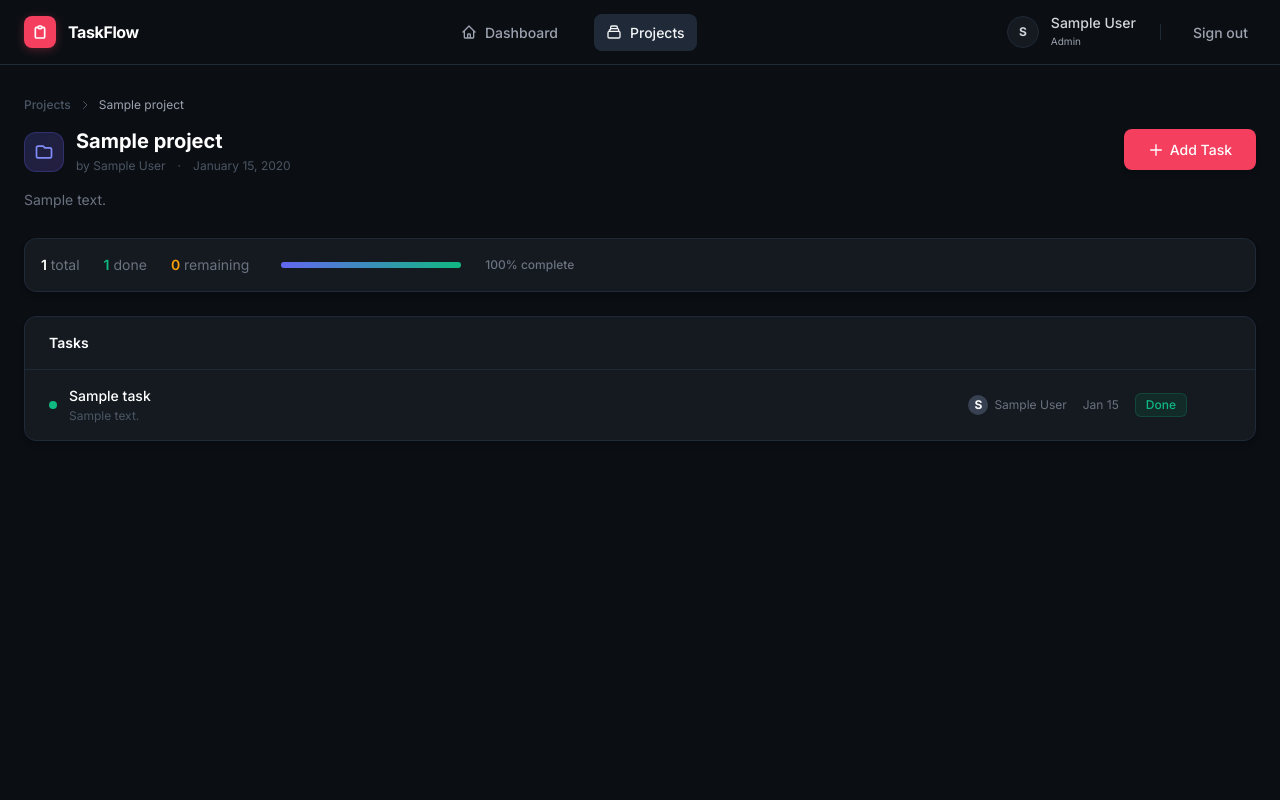
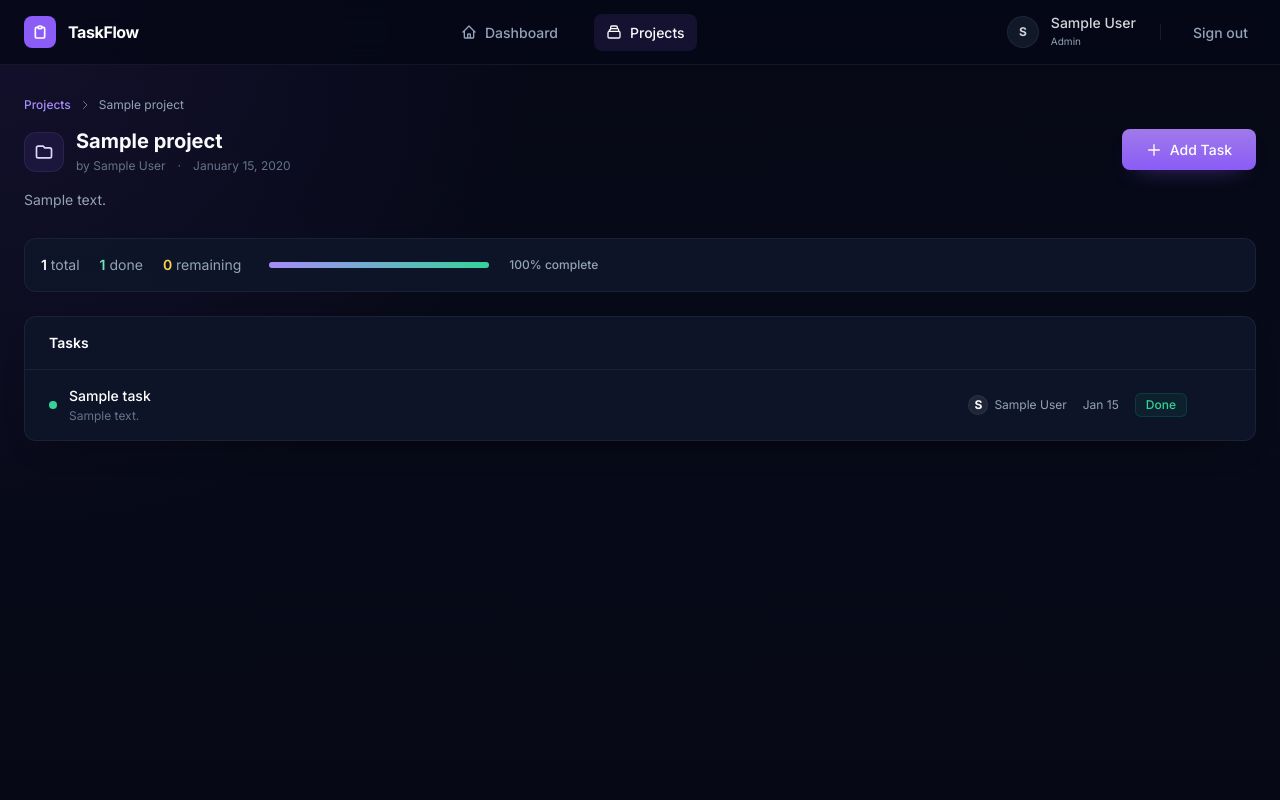
Before and after one commit to imrcoder07/Taskflow, a Flask app: page /projects/1 in a window 1280 px wide. Run offline with Flask 3, Linux system fonts and the light colour scheme; a user stored in the database is signed in; tables that the repository leaves empty hold one stand-in row (values such as "Sample post"); some libraries are stand-ins or nearby versions.

Commit message:
Refine UI/UX with cohesive modern SaaS design system

```diff
--- a/app/templates/base.html
+++ b/app/templates/base.html
@@ -11,9 +11,9 @@
       theme: {
         extend: {
           colors: {
-            surface: { bg: '#0A0A0A', card: '#141414', border: '#262626' },
-            brand: { DEFAULT: '#F43F5E', hover: '#E11D48' },
-            content: { primary: '#F3F4F6', secondary: '#9CA3AF' }
+            surface: { bg: '#060816', card: '#0F172A', raised: '#111827', border: 'rgba(255,255,255,0.06)' },
+            brand: { DEFAULT: '#8B5CF6', hover: '#7C3AED' },
+            content: { primary: '#F8FAFC', secondary: '#94A3B8' }
           },
           fontFamily: { sans: ['Inter', 'system-ui', 'sans-serif'] }
         }
@@ -23,119 +23,147 @@
   <link rel="preconnect" href="https://fonts.googleapis.com" />
   <link href="https://fonts.googleapis.com/css2?family=Inter:wght@400;500;600;700;800&display=swap" rel="stylesheet" />
   <style>
-    body { font-family: 'Inter', sans-serif; background-color: #0B0F14; color: #F3F4F6; color-scheme: dark; }
+    :root {
+      --bg: #060816;
+      --surface: #0F172A;
+      --surface-raised: #111827;
+      --border-soft: rgba(255,255,255,0.06);
+      --border-strong: rgba(255,255,255,0.1);
+      --text: #F8FAFC;
+      --muted: #94A3B8;
+      --muted-low: #64748B;
+      --accent: #8B5CF6;
+      --accent-hover: #7C3AED;
+      --success: #10B981;
+      --warning: #F59E0B;
+      --danger: #EF4444;
+    }
+
+    body {
+      font-family: 'Inter', sans-serif;
+      background:
+        radial-gradient(circle at top left, rgba(139,92,246,0.10), transparent 34rem),
+        linear-gradient(180deg, #060816 0%, #070A18 48%, #060816 100%);
+      color: var(--text);
+      color-scheme: dark;
+    }
 
     /* Scrollbar */
     ::-webkit-scrollbar { width: 6px; }
-    ::-webkit-scrollbar-track { background: #0B0F14; }
-    ::-webkit-scrollbar-thumb { background: #1F2937; border-radius: 3px; }
+    ::-webkit-scrollbar-track { background: var(--bg); }
+    ::-webkit-scrollbar-thumb { background: rgba(148,163,184,0.18); border-radius: 3px; }
 
     /* Autofill */
     input:-webkit-autofill {
-      -webkit-box-shadow: 0 0 0 50px #141A1F inset !important;
-      -webkit-text-fill-color: #F3F4F6 !important;
+      -webkit-box-shadow: 0 0 0 50px var(--surface-raised) inset !important;
+      -webkit-text-fill-color: var(--text) !important;
     }
+
+    .page-title { color: var(--text); font-weight: 700; letter-spacing: 0; }
+    .page-kicker { color: var(--muted); }
+    .text-muted { color: var(--muted); }
+    .text-muted-low { color: var(--muted-low); }
+    .accent-link { color: #A78BFA; transition: color 0.2s ease; }
+    .accent-link:hover { color: #C4B5FD; }
 
     /* Cards */
     .card {
-      background: #141A1F;
-      border: 1px solid #1F2937;
+      background: rgba(15,23,42,0.86);
+      border: 1px solid var(--border-soft);
       border-radius: 12px;
-      box-shadow: 0 4px 6px -1px rgba(0, 0, 0, 0.2), 0 2px 4px -1px rgba(0, 0, 0, 0.1);
+      box-shadow: 0 16px 40px -28px rgba(0, 0, 0, 0.75);
       transition: border-color 0.2s, box-shadow 0.2s, transform 0.2s;
     }
     .card-hover:hover {
-      border-color: #374151;
-      box-shadow: 0 10px 15px -3px rgba(0, 0, 0, 0.3), 0 4px 6px -2px rgba(0, 0, 0, 0.15); /* shadow-lg */
+      border-color: rgba(139,92,246,0.20);
+      box-shadow: 0 22px 48px -34px rgba(139,92,246,0.45);
       transform: translateY(-2px);
     }
 
     /* Buttons */
     .btn-primary {
-      background: #F43F5E;
+      background: linear-gradient(180deg, #9F7AEA 0%, var(--accent) 100%);
       color: white;
       font-weight: 500;
       border-radius: 8px;
       padding: 10px 24px;
       font-size: 14px;
       transition: all 0.2s ease;
-      box-shadow: 0 4px 6px -1px rgba(0, 0, 0, 0.1), 0 2px 4px -1px rgba(0, 0, 0, 0.06); /* shadow-md */
+      box-shadow: 0 10px 24px -16px rgba(139,92,246,0.9);
     }
     .btn-primary:hover {
-      background: #E11D48;
-      transform: scale(1.05);
-      box-shadow: 0 20px 25px -5px rgba(0, 0, 0, 0.1), 0 10px 10px -5px rgba(0, 0, 0, 0.04); /* shadow-xl */
+      background: linear-gradient(180deg, #8B5CF6 0%, var(--accent-hover) 100%);
+      transform: translateY(-1px);
+      box-shadow: 0 16px 32px -20px rgba(139,92,246,0.9);
     }
-    .btn-primary:active { transform: scale(0.98); }
+    .btn-primary:active { transform: translateY(0); }
 
     .btn-secondary {
-      background: #141A1F;
-      border: 1px solid #1F2937;
-      color: #F3F4F6;
+      background: rgba(15,23,42,0.72);
+      border: 1px solid var(--border-soft);
+      color: var(--text);
       font-weight: 500;
       border-radius: 8px;
       padding: 10px 24px;
       font-size: 14px;
       transition: all 0.2s ease;
-      box-shadow: 0 4px 6px -1px rgba(0, 0, 0, 0.1), 0 2px 4px -1px rgba(0, 0, 0, 0.06); /* shadow-md */
     }
     .btn-secondary:hover {
-      border-color: #374151;
-      background: #1F2937;
-      transform: scale(1.05);
-      box-shadow: 0 20px 25px -5px rgba(0, 0, 0, 0.1), 0 10px 10px -5px rgba(0, 0, 0, 0.04); /* shadow-xl */
+      border-color: rgba(255,255,255,0.12);
+      background: rgba(17,24,39,0.9);
+      transform: translateY(-1px);
     }
 
     .btn-ghost {
       background: transparent;
-      color: #9CA3AF;
+      color: var(--muted);
       font-weight: 500;
       border-radius: 8px;
       padding: 8px 16px;
       font-size: 14px;
       transition: all 0.2s ease;
     }
-    .btn-ghost:hover { color: #F3F4F6; background: #1A1A1A; }
+    .btn-ghost:hover { color: var(--text); background: rgba(255,255,255,0.04); }
 
     .btn-danger {
       background: transparent;
-      border: 1px solid rgba(239,68,68,0.2);
-      color: #EF4444;
+      border: 1px solid rgba(239,68,68,0.22);
+      color: #F87171;
       font-weight: 500;
       border-radius: 8px;
       padding: 8px 16px;
       font-size: 14px;
       transition: all 0.2s ease;
     }
-    .btn-danger:hover { background: rgba(239,68,68,0.1); border-color: rgba(239,68,68,0.4); transform: translateY(-1px); }
+    .btn-danger:hover { background: rgba(239,68,68,0.08); border-color: rgba(239,68,68,0.32); transform: translateY(-1px); }
 
     /* Inputs */
     .input-field {
       width: 100%;
-      background: #0B0F14;
-      border: 1px solid #1F2937;
+      background: rgba(6,8,22,0.72);
+      border: 1px solid var(--border-soft);
       border-radius: 8px;
       padding: 10px 16px;
-      color: #F3F4F6;
+      color: var(--text);
       font-size: 14px;
       transition: border-color 0.2s, box-shadow 0.2s;
       outline: none;
     }
-    .input-field::placeholder { color: #9CA3AF; }
-    .input-field:focus { border-color: #F43F5E; box-shadow: 0 0 0 2px rgba(244,63,94,0.15); }
-    .input-field-error { border-color: #EF4444; }
+    .input-field::placeholder { color: var(--muted-low); }
+    .input-field:focus { border-color: rgba(139,92,246,0.55); box-shadow: 0 0 0 3px rgba(139,92,246,0.13); }
+    .input-field-error { border-color: rgba(239,68,68,0.7); }
     .input-field-error:focus { box-shadow: 0 0 0 2px rgba(239,68,68,0.15); }
 
     /* Badges */
-    .badge-pending  { background: rgba(245,158,11,0.1); color: #F59E0B; border: 1px solid rgba(245,158,11,0.2); }
-    .badge-progress { background: rgba(99,102,241,0.1); color: #818CF8; border: 1px solid rgba(99,102,241,0.2); }
-    .badge-done     { background: rgba(16,185,129,0.1); color: #10B981; border: 1px solid rgba(16,185,129,0.2); }
+    .badge-pending  { background: rgba(245,158,11,0.08); color: #FBBF24; border: 1px solid rgba(245,158,11,0.16); }
+    .badge-progress { background: rgba(139,92,246,0.10); color: #C4B5FD; border: 1px solid rgba(139,92,246,0.18); }
+    .badge-done     { background: rgba(16,185,129,0.08); color: #34D399; border: 1px solid rgba(16,185,129,0.16); }
     .badge { display: inline-flex; align-items: center; padding: 2px 10px; border-radius: 6px; font-size: 12px; font-weight: 500; }
 
     /* Sidebar / Topbar nav active */
-    .nav-link { color: #9CA3AF; font-size: 14px; font-weight: 500; padding: 8px 12px; border-radius: 8px; transition: color 0.2s, background 0.2s; display: flex; align-items: center; gap: 8px; }
-    .nav-link:hover { color: #F43F5E; background: rgba(244, 63, 94, 0.05); }
-    .nav-link.active { color: #F3F4F6; background: #1F2937; }
+    .nav-link { color: var(--muted); font-size: 14px; font-weight: 500; padding: 8px 12px; border-radius: 8px; transition: color 0.2s, background 0.2s; display: flex; align-items: center; gap: 8px; }
+    .nav-link:hover { color: var(--text); background: rgba(255,255,255,0.04); }
+    .nav-link.active { color: var(--text); background: rgba(139,92,246,0.12); }
 
     /* Toast */
     @keyframes slideIn { from { transform: translateX(120%); opacity:0; } to { transform: translateX(0); opacity:1; } }
@@ -155,7 +183,7 @@
             'success': 'bg-emerald-950 border-emerald-800 text-emerald-300',
             'danger':  'bg-red-950 border-red-800 text-red-300',
             'warning': 'bg-amber-950 border-amber-800 text-amber-300',
-            'info':    'bg-indigo-950 border-indigo-800 text-indigo-300'
+            'info':    'bg-violet-950 border-violet-800 text-violet-200'
           }.get(category, 'bg-gray-900 border-gray-700 text-gray-300') %}
           <div class="toast flex items-start gap-3 px-4 py-3 rounded-xl border {{ styles }} text-sm shadow-2xl" data-auto-dismiss="true">
             <span class="flex-1 leading-snug">{{ message }}</span>
@@ -167,11 +195,11 @@
 
   <!-- Top Navigation Bar (shown on all authenticated pages) -->
   {% if current_user is defined and current_user.is_authenticated %}
-  <nav style="background:#0B0F14; border-bottom:1px solid #1F2937;" class="sticky top-0 z-40 bg-opacity-90 backdrop-blur-md">
+  <nav style="background:rgba(6,8,22,0.82); border-bottom:1px solid rgba(255,255,255,0.06);" class="sticky top-0 z-40 backdrop-blur-md">
     <div class="max-w-7xl mx-auto px-6 h-16 flex items-center justify-between">
       <!-- Logo -->
       <a href="{{ url_for('main.dashboard') }}" class="flex items-center gap-3 group">
-        <div class="w-8 h-8 rounded-lg flex items-center justify-center bg-[#F43F5E] shadow-[0_2px_10px_rgba(244,63,94,0.3)] transition-transform group-hover:scale-105">
+        <div class="w-8 h-8 rounded-lg flex items-center justify-center bg-[#8B5CF6] shadow-[0_10px_24px_-16px_rgba(139,92,246,0.9)] transition-transform group-hover:scale-105">
           <svg class="w-4 h-4 text-white" fill="none" stroke="currentColor" viewBox="0 0 24 24">
             <path stroke-linecap="round" stroke-linejoin="round" stroke-width="2.5" d="M9 5H7a2 2 0 00-2 2v12a2 2 0 002 2h10a2 2 0 002-2V7a2 2 0 00-2-2h-2M9 5a2 2 0 002 2h2a2 2 0 002-2M9 5a2 2 0 012-2h2a2 2 0 012 2" />
           </svg>
@@ -194,18 +222,18 @@
       <!-- Right: User + Logout -->
       <div class="flex items-center gap-6">
         <div class="flex items-center gap-3">
-          <div class="w-8 h-8 rounded-full flex items-center justify-center text-xs font-bold text-gray-300 bg-[#141A1F] border border-[#1F2937]">
+          <div class="w-8 h-8 rounded-full flex items-center justify-center text-xs font-bold text-gray-300 bg-[#111827] border border-white/[0.06]">
             {{ current_user.name[0].upper() }}
           </div>
           <div class="hidden sm:flex flex-col">
             <span class="text-sm font-medium text-gray-300 leading-none">{{ current_user.name }}</span>
-            <span class="text-[10px] text-[#9CA3AF] mt-1">{{ 'Admin' if current_user.is_admin else 'Member' }}</span>
+            <span class="text-[10px] text-[#94A3B8] mt-1">{{ 'Admin' if current_user.is_admin else 'Member' }}</span>
           </div>
         </div>
 
-        <div class="h-4 w-px bg-[#1F2937]"></div>
+        <div class="h-4 w-px bg-white/[0.08]"></div>
 
-        <a href="{{ url_for('auth.logout') }}" class="nav-link !p-2 !text-[#9CA3AF] hover:!text-[#F43F5E]" title="Logout">Sign out</a>
+        <a href="{{ url_for('auth.logout') }}" class="nav-link !p-2 !text-[#94A3B8] hover:!text-white" title="Logout">Sign out</a>
       </div>
     </div>
   </nav>
--- a/app/templates/projects/view.html
+++ b/app/templates/projects/view.html
@@ -1,32 +1,31 @@
 {% extends "base.html" %}
-{% block title %}{{ project.name }} — TaskFlow{% endblock %}
+{% block title %}{{ project.name }} - TaskFlow{% endblock %}
 
 {% block body %}
-<!-- Breadcrumb + Header -->
 <div class="mb-7">
-  <nav class="flex items-center gap-2 text-xs mb-4" style="color:#4B5563;">
-    <a href="{{ url_for('projects.index') }}" class="hover:text-indigo-400 transition-colors font-medium">Projects</a>
+  <nav class="flex items-center gap-2 text-xs mb-4 text-muted-low">
+    <a href="{{ url_for('projects.index') }}" class="accent-link font-medium">Projects</a>
     <svg class="w-3 h-3" fill="none" stroke="currentColor" viewBox="0 0 24 24"><path stroke-linecap="round" stroke-linejoin="round" stroke-width="2" d="M9 5l7 7-7 7"/></svg>
-    <span style="color:#9CA3AF;">{{ project.name }}</span>
+    <span class="text-muted">{{ project.name }}</span>
   </nav>
 
-  <div class="flex items-start justify-between gap-4">
+  <div class="flex flex-col sm:flex-row sm:items-start sm:justify-between gap-4">
     <div class="flex items-center gap-3">
-      <div class="w-10 h-10 rounded-xl flex items-center justify-center flex-shrink-0" style="background:linear-gradient(135deg, rgba(99,102,241,0.2), rgba(139,92,246,0.2)); border:1px solid rgba(99,102,241,0.25);">
-        <svg class="w-5 h-5" style="color:#818CF8;" fill="none" stroke="currentColor" viewBox="0 0 24 24"><path stroke-linecap="round" stroke-linejoin="round" stroke-width="2" d="M3 7v10a2 2 0 002 2h14a2 2 0 002-2V9a2 2 0 00-2-2h-6l-2-2H5a2 2 0 00-2 2z"/></svg>
+      <div class="w-10 h-10 rounded-xl flex items-center justify-center flex-shrink-0 bg-violet-500/10 border border-violet-400/10">
+        <svg class="w-5 h-5 text-violet-200" fill="none" stroke="currentColor" viewBox="0 0 24 24"><path stroke-linecap="round" stroke-linejoin="round" stroke-width="2" d="M3 7v10a2 2 0 002 2h14a2 2 0 002-2V9a2 2 0 00-2-2h-6l-2-2H5a2 2 0 00-2 2z"/></svg>
       </div>
       <div>
-        <h1 class="text-xl font-bold text-white leading-tight">{{ project.name }}</h1>
-        <div class="flex items-center gap-3 mt-1 text-xs" style="color:#4B5563;">
+        <h1 class="page-title text-xl leading-tight">{{ project.name }}</h1>
+        <div class="flex items-center gap-3 mt-1 text-xs text-muted-low">
           <span>by {{ project.creator.name }}</span>
-          <span>·</span>
+          <span>&middot;</span>
           <span>{{ project.created_at.strftime('%B %d, %Y') }}</span>
         </div>
       </div>
     </div>
 
     {% if current_user.is_admin %}
-    <a href="{{ url_for('tasks.create', project_id=project.id) }}" class="btn-primary flex-shrink-0" style="display:inline-flex; align-items:center; gap:6px;">
+    <a href="{{ url_for('tasks.create', project_id=project.id) }}" class="btn-primary inline-flex items-center gap-2 flex-shrink-0">
       <svg class="w-4 h-4" fill="none" stroke="currentColor" viewBox="0 0 24 24"><path stroke-linecap="round" stroke-linejoin="round" stroke-width="2" d="M12 4v16m8-8H4"/></svg>
       Add Task
     </a>
@@ -34,84 +33,77 @@
   </div>
 
   {% if project.description %}
-  <p class="text-sm mt-4 max-w-2xl" style="color:#6B7280;">{{ project.description }}</p>
+  <p class="text-sm mt-4 max-w-2xl text-muted">{{ project.description }}</p>
   {% endif %}
 </div>
 
-<!-- Task Stats mini bar -->
 {% set all_tasks = project.tasks | list %}
 {% if all_tasks %}
 {% set done_count = all_tasks | selectattr('status', 'equalto', 'done') | list | length %}
 {% set total_count = all_tasks | length %}
-<div class="card p-4 mb-6 flex items-center gap-6">
+<div class="card p-4 mb-6 flex flex-wrap items-center gap-5">
   <div class="text-sm">
     <span class="font-semibold text-white">{{ total_count }}</span>
-    <span style="color:#6B7280;"> total</span>
+    <span class="text-muted"> total</span>
   </div>
   <div class="text-sm">
-    <span class="font-semibold" style="color:#10B981;">{{ done_count }}</span>
-    <span style="color:#6B7280;"> done</span>
+    <span class="font-semibold text-emerald-300">{{ done_count }}</span>
+    <span class="text-muted"> done</span>
   </div>
   <div class="text-sm">
-    <span class="font-semibold" style="color:#F59E0B;">{{ total_count - done_count }}</span>
-    <span style="color:#6B7280;"> remaining</span>
+    <span class="font-semibold text-amber-300">{{ total_count - done_count }}</span>
+    <span class="text-muted"> remaining</span>
   </div>
-  <!-- Progress bar -->
-  <div class="flex-1 h-1.5 rounded-full ml-2" style="background:#1F2937; max-width:180px;">
+  <div class="flex-1 h-1.5 rounded-full ml-0 sm:ml-2 min-w-[140px] max-w-[220px] bg-white/[0.06]">
     {% set pct = ((done_count / total_count) * 100) | int if total_count > 0 else 0 %}
-    <div class="h-1.5 rounded-full transition-all" {{ ('style="width: ' ~ pct ~ '%; background: linear-gradient(90deg, #6366F1, #10B981);"') | safe }}></div>
+    <div class="h-1.5 rounded-full transition-all bg-gradient-to-r from-violet-400 to-emerald-400" style="width: {{ pct }}%;"></div>
   </div>
-  <span class="text-xs font-medium" style="color:#6B7280;">{{ pct }}% complete</span>
+  <span class="text-xs font-medium text-muted">{{ pct }}% complete</span>
 </div>
 {% endif %}
 
-<!-- Tasks List -->
-<div class="card">
-  <div class="px-6 py-4" style="border-bottom:1px solid #1F2937;">
+<div class="card overflow-hidden">
+  <div class="px-6 py-4 border-b border-white/[0.06]">
     <h2 class="text-sm font-semibold text-white">Tasks</h2>
   </div>
 
   {% if all_tasks %}
-  <div class="divide-y divide-gray-800">
+  <div class="divide-y divide-white/[0.06]">
     {% for task in all_tasks %}
-    <div class="flex items-center justify-between px-6 py-4 group hover:bg-white/[0.02] transition-colors">
+    <div class="flex flex-col md:flex-row md:items-center md:justify-between px-6 py-4 group hover:bg-white/[0.025] transition-colors gap-4">
       <div class="flex items-center gap-3 min-w-0">
-        <!-- Status indicator -->
         {% if task.status == 'done' %}
-        <div class="w-2 h-2 rounded-full flex-shrink-0" style="background:#10B981;"></div>
+        <div class="w-2 h-2 rounded-full flex-shrink-0 bg-emerald-400"></div>
         {% elif task.status == 'in_progress' %}
-        <div class="w-2 h-2 rounded-full flex-shrink-0" style="background:#818CF8;"></div>
+        <div class="w-2 h-2 rounded-full flex-shrink-0 bg-violet-300"></div>
         {% else %}
-        <div class="w-2 h-2 rounded-full flex-shrink-0" style="background:#F59E0B;"></div>
+        <div class="w-2 h-2 rounded-full flex-shrink-0 bg-amber-300"></div>
         {% endif %}
 
         <div class="min-w-0">
           <h4 class="text-sm font-medium text-white truncate">{{ task.title }}</h4>
           {% if task.description %}
-          <p class="text-xs mt-0.5 truncate max-w-md" style="color:#4B5563;">{{ task.description }}</p>
+          <p class="text-xs mt-0.5 truncate max-w-md text-muted-low">{{ task.description }}</p>
           {% endif %}
         </div>
       </div>
 
-      <div class="flex items-center gap-4 flex-shrink-0 ml-4">
-        <!-- Assignee -->
+      <div class="flex items-center gap-4 flex-shrink-0 md:ml-4">
         {% if task.assignee %}
         <div class="hidden sm:flex items-center gap-1.5">
-          <div class="w-5 h-5 rounded-full flex items-center justify-center text-xs font-bold text-white flex-shrink-0" style="background:#374151;">
+          <div class="w-5 h-5 rounded-full flex items-center justify-center text-xs font-bold text-white flex-shrink-0 bg-white/[0.08] border border-white/[0.06]">
             {{ task.assignee.name[0].upper() }}
           </div>
-          <span class="text-xs" style="color:#6B7280;">{{ task.assignee.name }}</span>
+          <span class="text-xs text-muted">{{ task.assignee.name }}</span>
         </div>
         {% else %}
-        <span class="text-xs hidden sm:block" style="color:#374151;">Unassigned</span>
+        <span class="text-xs hidden sm:block text-muted-low">Unassigned</span>
         {% endif %}
 
-        <!-- Due Date -->
         {% if task.due_date %}
-        <span class="text-xs hidden md:block" style="color:#6B7280;">{{ task.due_date.strftime('%b %d') }}</span>
+        <span class="text-xs hidden md:block text-muted">{{ task.due_date.strftime('%b %d') }}</span>
         {% endif %}
 
-        <!-- Status Badge -->
         {% if task.status == 'pending' %}
         <span class="badge badge-pending">To Do</span>
         {% elif task.status == 'in_progress' %}
@@ -120,9 +112,8 @@
         <span class="badge badge-done">Done</span>
         {% endif %}
 
-        <!-- Edit -->
         {% if current_user.is_admin or task.assigned_to == current_user.id %}
-        <a href="{{ url_for('tasks.edit', task_id=task.id) }}" class="opacity-0 group-hover:opacity-100 transition-opacity p-1.5 rounded" style="color:#6B7280;" onmouseover="this.style.color='#818CF8'; this.style.background='#1F2937'" onmouseout="this.style.color='#6B7280'; this.style.background='transparent'">
+        <a href="{{ url_for('tasks.edit', task_id=task.id) }}" class="opacity-0 group-hover:opacity-100 transition-opacity p-1.5 rounded text-muted hover:text-violet-200 hover:bg-white/[0.04]">
           <svg class="w-4 h-4" fill="none" stroke="currentColor" viewBox="0 0 24 24"><path stroke-linecap="round" stroke-linejoin="round" stroke-width="2" d="M15.232 5.232l3.536 3.536m-2.036-5.036a2.5 2.5 0 113.536 3.536L6.5 21.036H3v-3.572L16.732 3.732z"/></svg>
         </a>
         {% endif %}
@@ -132,14 +123,13 @@
   </div>
 
   {% else %}
-  <!-- Empty state -->
   <div class="flex flex-col items-center justify-center py-16 text-center">
-    <div class="w-12 h-12 rounded-xl flex items-center justify-center mb-3" style="background:#1F2937;">
-      <svg class="w-6 h-6" style="color:#4B5563;" fill="none" stroke="currentColor" viewBox="0 0 24 24"><path stroke-linecap="round" stroke-linejoin="round" stroke-width="2" d="M9 5H7a2 2 0 00-2 2v12a2 2 0 002 2h10a2 2 0 002-2V7a2 2 0 00-2-2h-2M9 5a2 2 0 002 2h2a2 2 0 002-2M9 5a2 2 0 012-2h2a2 2 0 012 2m-3 7h3m-3 4h3m-6-4h.01M9 16h.01"/></svg>
+    <div class="w-12 h-12 rounded-xl flex items-center justify-center mb-3 bg-white/[0.03] border border-white/[0.06]">
+      <svg class="w-6 h-6 text-muted-low" fill="none" stroke="currentColor" viewBox="0 0 24 24"><path stroke-linecap="round" stroke-linejoin="round" stroke-width="2" d="M9 5H7a2 2 0 00-2 2v12a2 2 0 002 2h10a2 2 0 002-2V7a2 2 0 00-2-2h-2M9 5a2 2 0 002 2h2a2 2 0 002-2M9 5a2 2 0 012-2h2a2 2 0 012 2m-3 7h3m-3 4h3m-6-4h.01M9 16h.01"/></svg>
     </div>
-    <p class="text-sm font-medium" style="color:#6B7280;">No tasks in this project yet.</p>
+    <p class="text-sm font-medium text-muted">No tasks in this project yet.</p>
     {% if current_user.is_admin %}
-    <a href="{{ url_for('tasks.create', project_id=project.id) }}" class="btn-primary mt-4" style="display:inline-flex; align-items:center; gap:6px; font-size:13px; padding:8px 16px;">
+    <a href="{{ url_for('tasks.create', project_id=project.id) }}" class="btn-primary mt-4 inline-flex items-center gap-2 !text-xs !px-4 !py-2">
       <svg class="w-3.5 h-3.5" fill="none" stroke="currentColor" viewBox="0 0 24 24"><path stroke-linecap="round" stroke-linejoin="round" stroke-width="2" d="M12 4v16m8-8H4"/></svg>
       Create first task
     </a>
```
Also changed, not shown: app/templates/auth/login.html (+10 -10 lines), app/templates/auth/signup.html (+12 -12 lines), app/templates/dashboard.html (+38 -44 lines), app/templates/index.html (+16 -26 lines), app/templates/projects/create.html (+6 -6 lines), app/templates/projects/list.html (+17 -20 lines), app/templates/tasks/form.html (+19 -19 lines).
